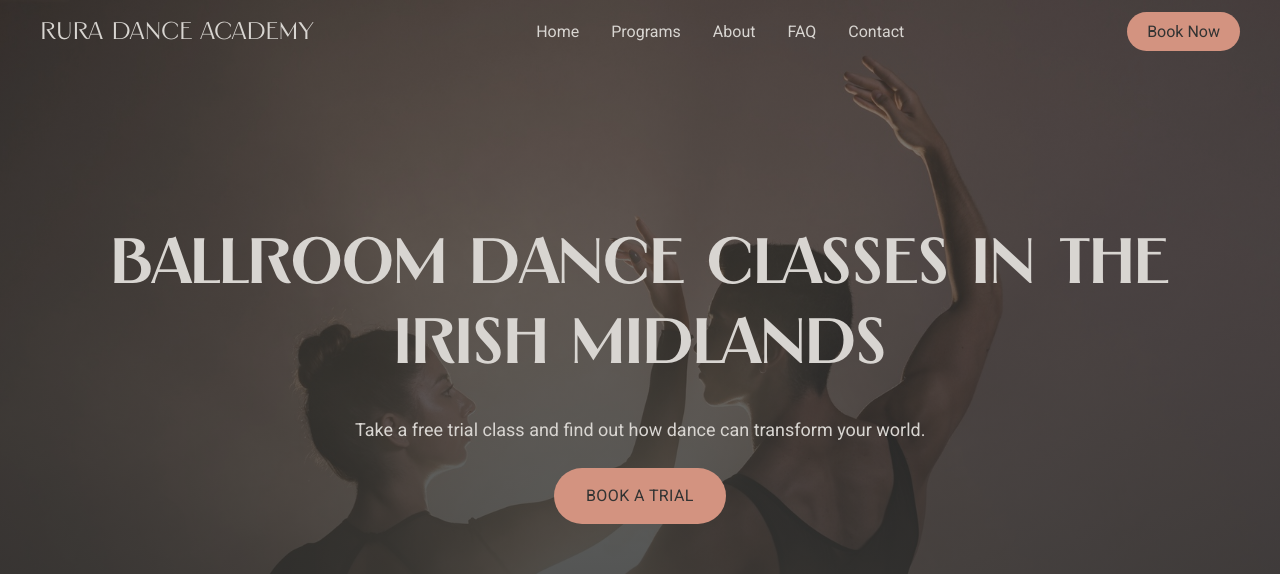
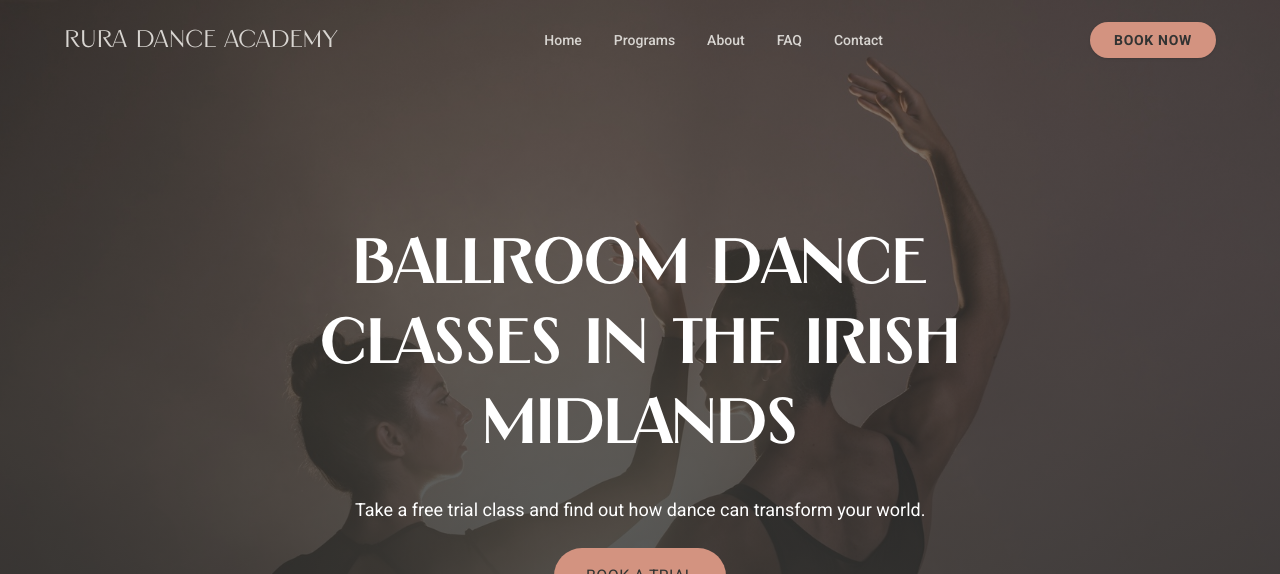
Before and after one commit to viktor-codes/rura_dance_academy, a Next.js app: page / in a window 1280 px wide. Shown: the top 574 px of the page. Built offline with nearby package versions, Linux system fonts and the light colour scheme.

Commit message:
minor changes to visuals

```diff
--- a/src/features/hero/components/Hero.tsx
+++ b/src/features/hero/components/Hero.tsx
@@ -10,11 +10,11 @@ export function Hero({ title, description, imageSrc, ctaText }: HeroProps) {
       <HeroImageBackground imageSrc={imageSrc} />
       <div className="relative z-10 flex min-h-screen flex-col items-center justify-center px-6 pt-40 pb-20 md:pt-56">
         <div className="mx-auto flex w-full max-w-[1200px] flex-col items-center gap-8 text-center">
-          <h1 className="font-angst font-bold text-sense-light text-[40px] leading-tight md:text-[64px]">
+          <h1 className="font-angst font-bold text-white text-[40px] leading-tight md:text-[64px] max-w-2xl mx-auto">
             <TextEffect>{title}</TextEffect>
           </h1>
           <AnimatedGroup className="flex flex-col items-center">
-            <p className="max-w-2xl font-sans text-lg text-sense-light">
+            <p className="max-w-2xl font-sans text-lg text-white">
               {description}
             </p>
             <a
--- a/src/features/hero/components/HeroVideoCard.tsx
+++ b/src/features/hero/components/HeroVideoCard.tsx
@@ -2,7 +2,7 @@ const VIDEO_SRC = "/hero-video.mp4";
 
 export function HeroVideoCard() {
   return (
-    <div className="relative w-full overflow-hidden px-2 sm:mt-12 md:mt-16">
+    <div className="relative w-full overflow-hidden px-2 md:px-16 sm:mt-12 md:mt-16">
       <div className="relative mx-auto max-w-6xl overflow-hidden rounded-2xl bg-sense-light p-1 shadow-lg shadow-sense-dark/15 ring-1 ring-sense-dark/10">
         <video
           src={VIDEO_SRC}
--- a/src/features/navigation/components/NavbarClient.tsx
+++ b/src/features/navigation/components/NavbarClient.tsx
@@ -1,6 +1,6 @@
 "use client";
 
-import { motion } from "framer-motion";
+import { motion, AnimatePresence } from "framer-motion";
 import Link from "next/link";
 import { usePathname } from "next/navigation";
 import { useEffect, useState } from "react";
@@ -16,18 +16,21 @@ export function NavbarClient() {
   const [mobileOpen, setMobileOpen] = useState(false);
 
   useEffect(() => {
-    const handleScroll = () => setScrolled(window.scrollY > 0);
+    const handleScroll = () => setScrolled(window.scrollY > 20);
     handleScroll();
     window.addEventListener("scroll", handleScroll, { passive: true });
     return () => window.removeEventListener("scroll", handleScroll);
   }, []);
 
   const dark = isDarkSection(pathname ?? "/");
-  const textClass = dark ? "text-sense-light" : "text-sense-dark";
-  const positionClass = scrolled ? "fixed" : "absolute";
-  const barClass = scrolled
-    ? "bg-white/90 backdrop-blur-md text-sense-dark"
-    : `bg-transparent ${textClass}`;
+  const isHomePage = pathname === "/";
+
+  // Определяем цвет текста в зависимости от скролла и страницы
+  // Если проскроллено — всегда темный (т.к. фон капсулы светлый)
+  // Если нет — белый на главной и темный на остальных
+  const textClass = scrolled
+    ? "text-sense-dark"
+    : (dark ? "text-sense-light" : "text-sense-dark");
 
   const handleMobileToggle = () => setMobileOpen((prev) => !prev);
   const handleMobileClose = () => setMobileOpen(false);
@@ -35,12 +38,20 @@ export function NavbarClient() {
   return (
     <>
       <header
-        className={`${positionClass} top-0 left-0 right-0 z-50 w-full px-6 py-4 transition-[background-color,color] duration-300 ${barClass}`}
+        className={`fixed left-0 right-0 top-0 z-50 w-full transition-all duration-500 ${
+          scrolled ? "pt-2" : "pt-0"
+        }`}
       >
-        <div className="mx-auto flex max-w-[1200px] items-center justify-between">
+        <div
+          className={`mx-auto flex items-center justify-between transition-all duration-500 ease-in-out ${
+            scrolled
+              ? "max-w-4xl rounded-full border border-white/20 bg-white/30 p-6 shadow-lg backdrop-blur-lg"
+              : "max-w-[1200px] bg-transparent px-6 py-6"
+          }`}
+        >
           <Link
             href="/"
-            className="font-angst text-2xl focus-visible:outline focus-visible:outline-2 focus-visible:outline-offset-2 focus-visible:outline-sense-rose"
+            className={`font-angst text-2xl transition-colors duration-300 focus-visible:outline-none ${textClass}`}
           >
             Rura Dance Academy
           </Link>
@@ -57,7 +68,7 @@ export function NavbarClient() {
               >
                 <Link
                   href={item.href}
-                  className={`font-sans font-normal ${scrolled ? "text-sense-dark" : textClass} focus-visible:outline focus-visible:outline-2 focus-visible:outline-offset-2 focus-visible:outline-sense-rose`}
+                  className={`font-sans text-sm font-medium transition-colors duration-300 ${textClass} hover:opacity-70`}
                 >
                   {item.label}
                 </Link>
@@ -69,7 +80,11 @@ export function NavbarClient() {
             <motion.div whileHover={{ scale: 1.05 }} whileTap={{ scale: 0.98 }}>
               <Link
                 href="#trial"
-                className="rounded-full bg-sense-rose px-5 py-2.5 font-sans text-sense-dark focus-visible:outline focus-visible:outline-2 focus-visible:outline-offset-2 focus-visible:outline-sense-rose"
+                className={`rounded-full px-6 py-2.5 font-sans text-sm font-bold uppercase tracking-wider transition-all shadow-sm ${
+                  scrolled
+                    ? "bg-sense-rose text-sense-dark"
+                    : "bg-sense-rose text-sense-dark"
+                }`}
               >
                 {NAV_CTA_LABEL}
               </Link>
@@ -80,14 +95,18 @@ export function NavbarClient() {
             <BurgerIcon
               open={mobileOpen}
               onClick={handleMobileToggle}
-              className={scrolled ? "text-sense-dark" : textClass}
+              className={`transition-colors duration-300 ${textClass}`}
               aria-label={mobileOpen ? "Close menu" : "Open menu"}
             />
           </div>
         </div>
       </header>
 
-      <MobileMenuOverlay open={mobileOpen} onClose={handleMobileClose} />
+      <AnimatePresence>
+        {mobileOpen && (
+          <MobileMenuOverlay open={mobileOpen} onClose={handleMobileClose} />
+        )}
+      </AnimatePresence>
     </>
   );
 }
```
